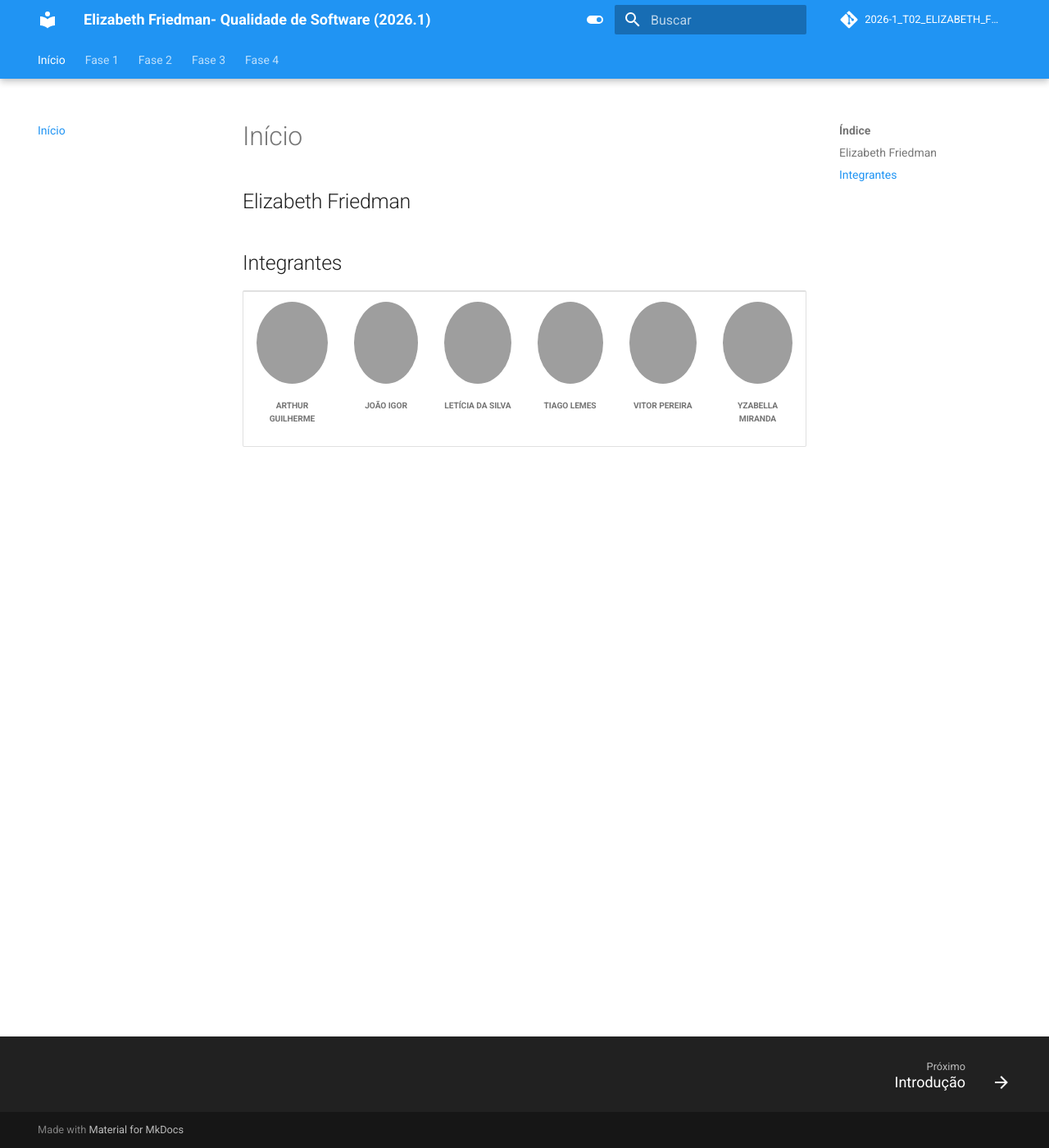
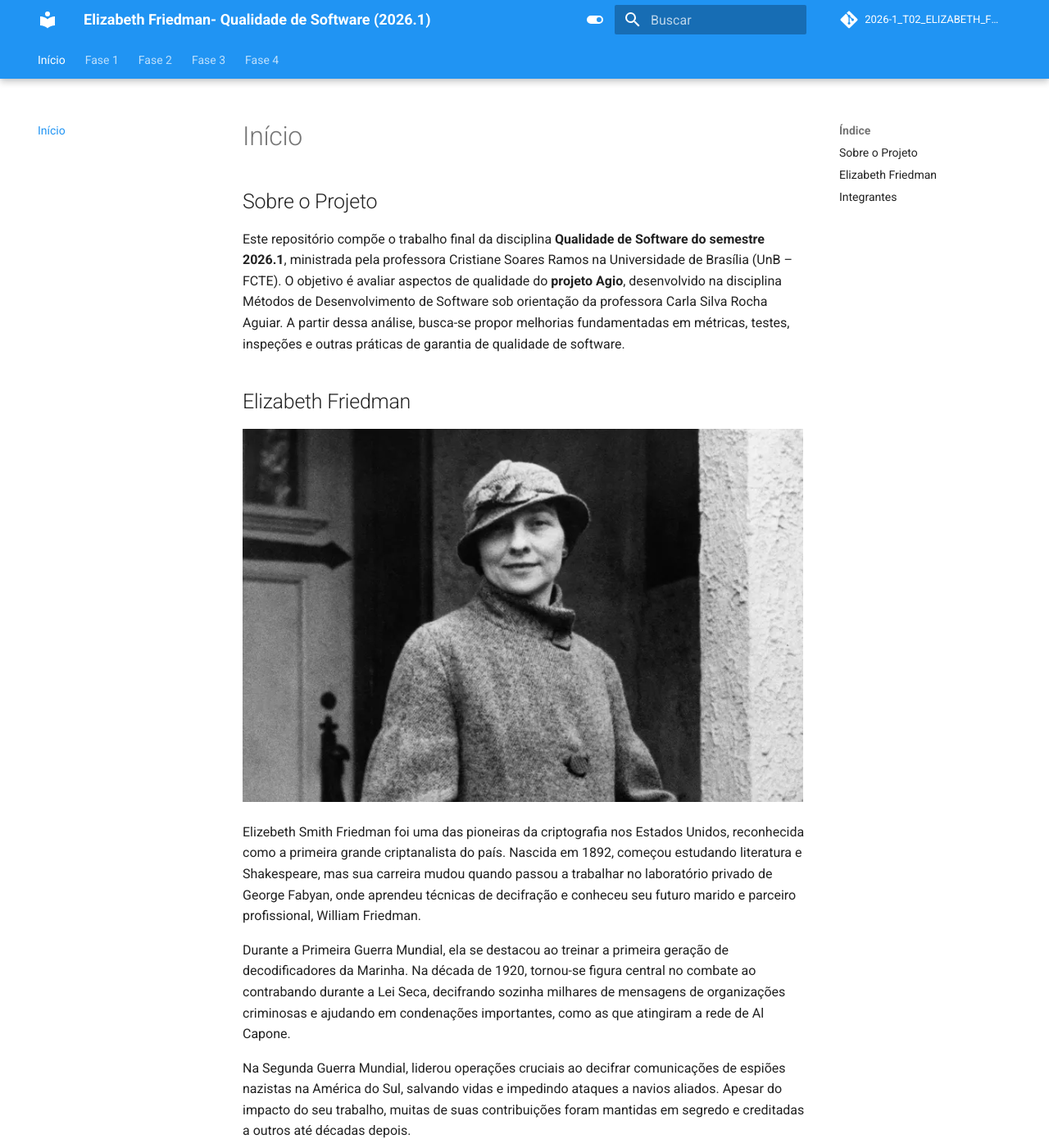
Before and after one commit to FCTE-Qualidade-de-Software-1/2026-1_T02_ELIZABETH_FRIEDMAN, an MkDocs documentation site: the page built from docs/index.md, in a window 1280 px wide and 1400 px high. Shown: the whole window at 82% size. Built offline with MkDocs 1.6.1 and Material for MkDocs 9.7.7, drawn with Linux system fonts in a browser that asks for light colours; comment, search, counter and statistics services are not loaded; some of the changed text lies outside the part shown; grey boxes are pictures that could not be loaded.

Commit message:
Atualização da documentação da página Inicial

```diff
--- a/docs/index.md
+++ b/docs/index.md
@@ -1,6 +1,20 @@
 # Início
 
+## Sobre o Projeto
+
+Este repositório compõe o trabalho final da disciplina **Qualidade de Software do semestre 2026.1**, ministrada pela professora Cristiane Soares Ramos na Universidade de Brasília (UnB – FCTE). O objetivo é avaliar aspectos de qualidade do **projeto Agio**, desenvolvido na disciplina Métodos de Desenvolvimento de Software sob orientação da professora Carla Silva Rocha Aguiar. A partir dessa análise, busca-se propor melhorias fundamentadas em métricas, testes, inspeções e outras práticas de garantia de qualidade de software.
+
 ## Elizabeth Friedman
+
+![Elizabeth Friedman](./imagens/ELIZABETH_FRIEDMAN.png)
+
+Elizebeth Smith Friedman foi uma das pioneiras da criptografia nos Estados Unidos, reconhecida como a primeira grande criptanalista do país. Nascida em 1892, começou estudando literatura e Shakespeare, mas sua carreira mudou quando passou a trabalhar no laboratório privado de George Fabyan, onde aprendeu técnicas de decifração e conheceu seu futuro marido e parceiro profissional, William Friedman.
+
+Durante a Primeira Guerra Mundial, ela se destacou ao treinar a primeira geração de decodificadores da Marinha. Na década de 1920, tornou-se figura central no combate ao contrabando durante a Lei Seca, decifrando sozinha milhares de mensagens de organizações criminosas e ajudando em condenações importantes, como as que atingiram a rede de Al Capone.
+
+Na Segunda Guerra Mundial, liderou operações cruciais ao decifrar comunicações de espiões nazistas na América do Sul, salvando vidas e impedindo ataques a navios aliados. Apesar do impacto do seu trabalho, muitas de suas contribuições foram mantidas em segredo e creditadas a outros até décadas depois.
+
+Friedman morreu em 1980, e documentos desclassificados em 2008 finalmente revelaram a importância decisiva de suas ações para a segurança dos EUA e para o desenvolvimento da criptografia moderna.
 
 
 ## Integrantes
@@ -16,34 +30,37 @@
         </td>
         <td align="center">
             <a href="https://github.com/JoaoPC10">
-                <img style="border-radius: 75%; width: 100px; height: 100px" src="https://github.com/JoaoPC10.png" />
+                <img style="border-radius: 100%; width: 100px; height: 100px" src="https://github.com/JoaoPC10.png" />
                 <h5 class="text-center">João Igor</h5>
             </a>
         </td>
         <td align="center">
             <a href="https://github.com/LeticiaMonteiroo">
-                <img style="border-radius: 75%; width: 100px; height: 100px" src="https://github.com/LeticiaMonteiroo.png" />
+                <img style="border-radius: 100%; width: 100px; height: 100px" src="https://github.com/LeticiaMonteiroo.png" />
                 <h5 class="text-center">Letícia da Silva</h5>
             </a>
         </td>
         <td align="center">
             <a href="https://github.com/TiagoTeixeira-2005">
-                <img style="border-radius: 75%; width: 100px; height: 100px" src="https://github.com/TiagoTeixeira-2005.png" />
+                <img style="border-radius: 100%; width: 100px; height: 100px" src="https://github.com/TiagoTeixeira-2005.png" />
                 <h5 class="text-center">Tiago Lemes</h5>
             </a>
         </td>
         <td align="center">
             <a href="https://github.com/Bessazs">
-                <img style="border-radius: 75%; width: 100px; height: 100px" src="https://github.com/Bessazs.png" />
+                <img style="border-radius: 100%; width: 100px; height: 100px" src="https://github.com/Bessazs.png" />
                 <h5 class="text-center">Vitor Pereira</h5>
             </a>
         </td>
         <td align="center">
             <a href="https://github.com/redjsun">
-                <img style="border-radius: 75%; width: 100px; height: 100px" src="https://github.com/redjsun.png" />
+                <img style="border-radius: 100%; width: 100px; height: 100px" src="https://github.com/redjsun.png" />
                 <h5 class="text-center">Yzabella Miranda</h5>
             </a>
         </td>
     </tr>
 </table>
 </center>
+
+Referências Bibliográficas
+ > WomensHistory.org. Elizebeth Smith Friedman – Biography. Disponível em: [Elizabeth Smith Friedman](https://www.womenshistory.org/education-resources/biographies/elizebeth-smith-friedman). Acesso em: 11 mai. 2026.
```
